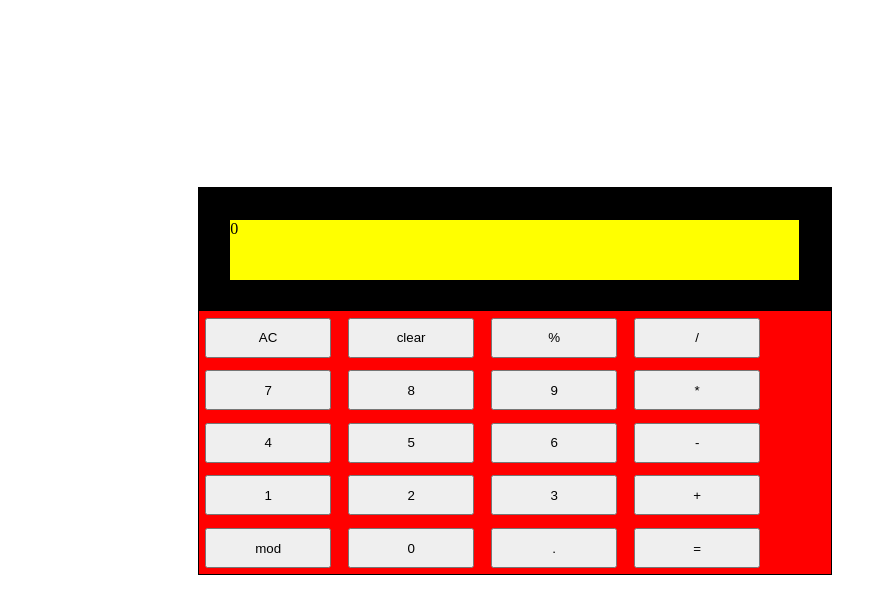
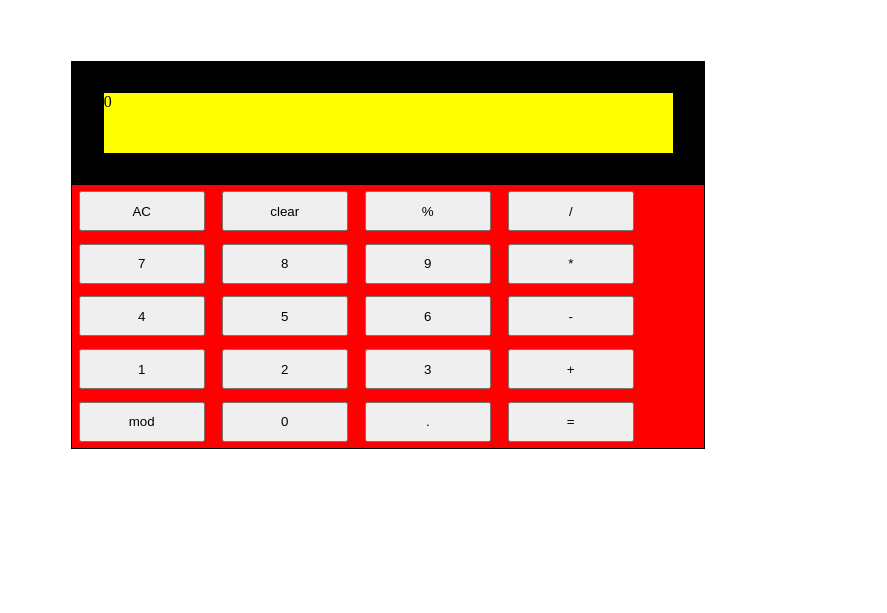
Before and after one commit to Amit-S-Jain/Casepoint, a plain HTML site: page cal.html in a window 1280 px wide. Shown: the part 61-674 px from the top of the page, without its empty margins (0-887 px from the left). Drawn offline with Linux system fonts and the light colour scheme.

Commit message:
Update cal.css

```diff
--- a/cal.css
+++ b/cal.css
@@ -2,7 +2,7 @@
 	height: 50%;
 	width: 50%;
 	background-color: black;
-	margin: 15% 15%;
+	margin: 5% 5%;
 	padding: 1px;
 }
 
```
